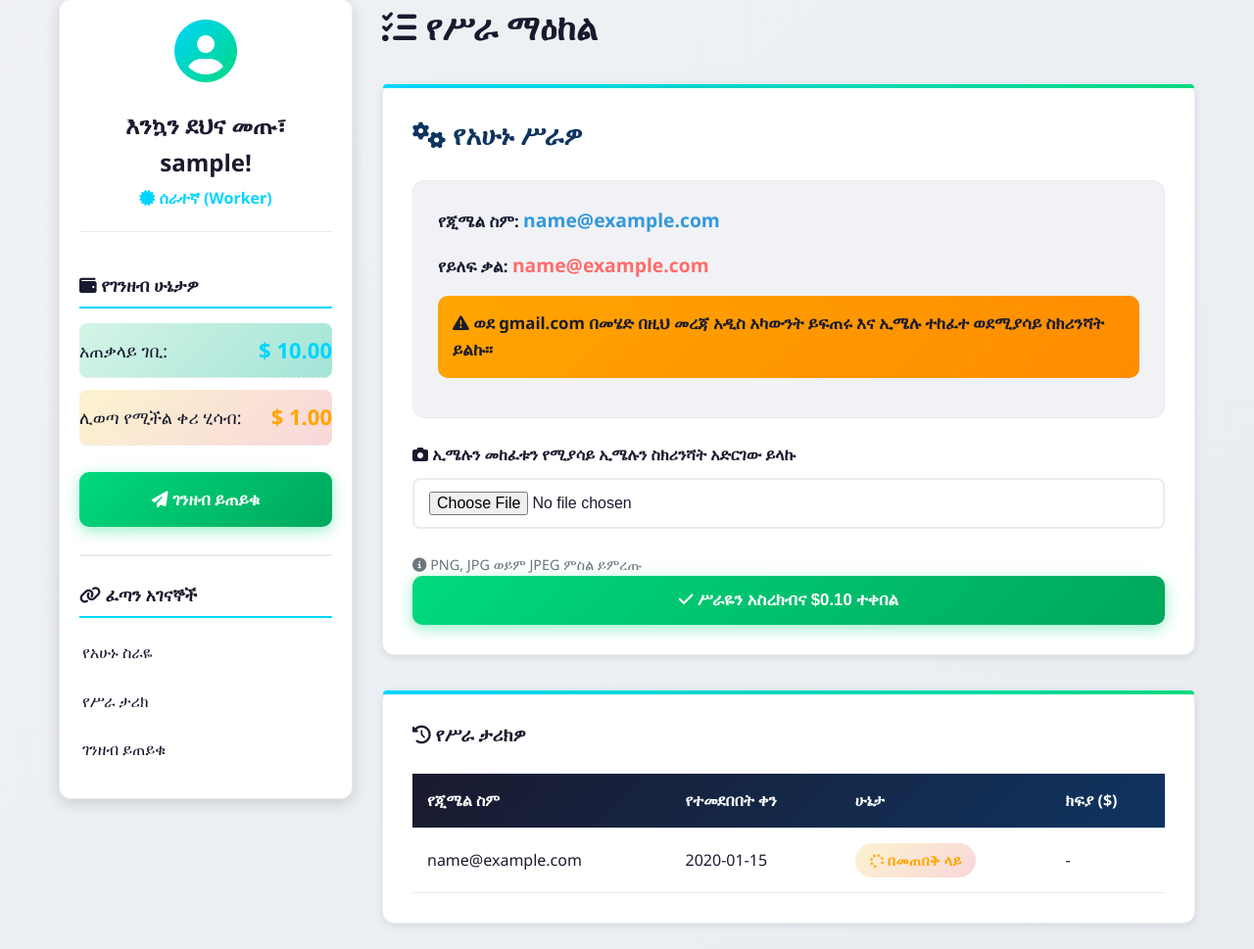
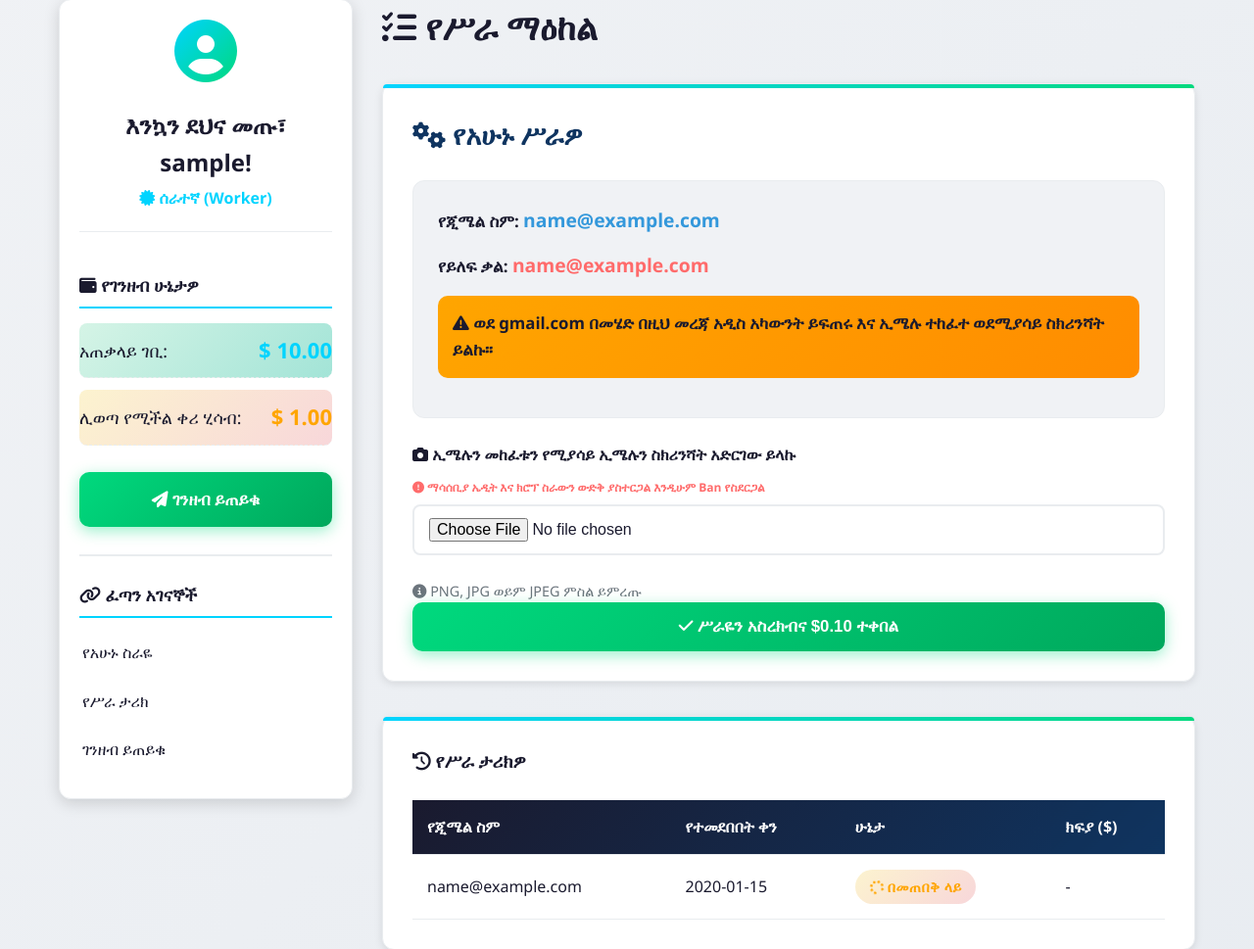
Before and after one commit to shgereadis-cpu/G-TASK, a Flask app: page /dashboard in a window 1280 px wide. Shown: the part 125-1094 px from the top of the page at 98% size. Run offline with Flask 3, Linux system fonts and the light colour scheme; the visitor is signed in with stand-in values (Sample User, id 1); tables that the repository leaves empty hold one stand-in row (values such as "Sample post").

Commit message:
Add warning about editing screenshots for task submission
Add a warning message below the screenshot upload label in the dashboard template to inform users that editing or cropping screenshots will result in task rejection and a ban.

Replit-Commit-Author: Agent
Replit-Commit-Session-Id: 17c04b62-d510-4e9c-808f-f54407fea84c
Replit-Commit-Checkpoint-Type: full_checkpoint
Replit-Commit-Event-Id: 66c347fa-b0ba-4a66-8bfb-7a01e8a40519
Replit-Commit-Screenshot-Url: https://storage.googleapis.com/screenshot-production-us-central1/44ff2505-de49-4a0c-a4ec-057f1e321027/17c04b62-d510-4e9c-808f-f54407fea84c/vqiyxXT

```diff
--- a/templates/dashboard.html
+++ b/templates/dashboard.html
@@ -55,6 +55,9 @@
                     <label for="screenshot_upload">
                         <i class="fas fa-camera"></i> ኢሜሉን መከፈቱን የሚያሳይ ኢሜሉን ስክሪንሻት አድርገው ይላኩ
                     </label>
+                    <p style="font-size: 0.75em; color: var(--danger-color); margin: 8px 0; font-weight: 600;">
+                        <i class="fas fa-exclamation-circle"></i> ማሳሰቢያ ኤዲት እና ክሮፕ ስራውን ውድቅ ያስተርጋል እንዲሁም Ban የስደርጋል
+                    </p>
                     <div class="screenshot-upload-area">
                         <input type="file" id="screenshot_upload" name="screenshot" required
                                accept="image/*"
```
